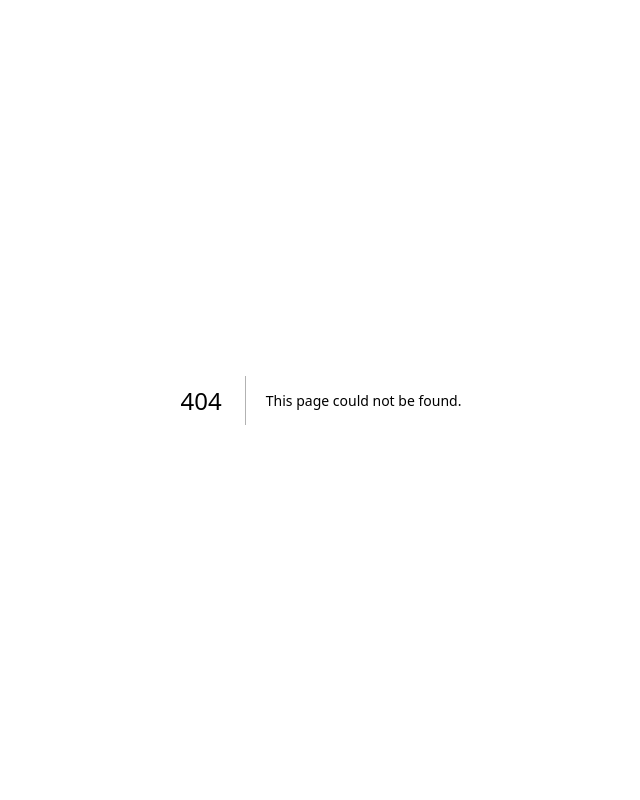
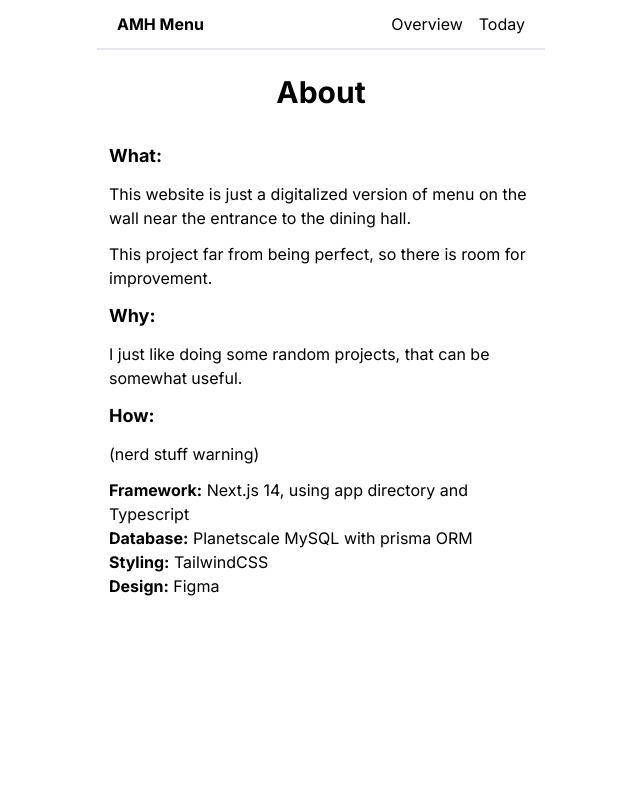
Before and after one commit to Herobread/amh-menu, a Next.js app: page /about in a window 1280 px wide. Before the commit this address had no page. Shown: the top 800 px of the page, without its empty margins (319-959 px from the left). Built offline with nearby package versions, Linux system fonts and the light colour scheme.

Commit message:
about page

```diff
--- /dev/null
+++ b/app/(root)/about/page.tsx
@@ -0,0 +1,44 @@
+import Header from '@/components/Header'
+import H3 from '@/components/typography/H3'
+
+export default function Page() {
+	return (
+		<>
+			<Header header={'About'} subheader="" />
+			<div className="grid gap-3">
+				<H3>What:</H3>
+				<p>
+					This website is just a digitalized version of menu on the
+					wall near the entrance to the dining hall.
+				</p>
+				<p>
+					This project far from being perfect, so there is room for
+					improvement.
+				</p>
+				<H3>Why:</H3>
+				<p>
+					I just like doing some random projects, that can be somewhat
+					useful.
+				</p>
+				<H3>How:</H3>
+				<p>(nerd stuff warning)</p>
+				<ul className="">
+					<li>
+						<span className="font-bold">Framework:</span> Next.js
+						14, using app directory and Typescript
+					</li>
+					<li>
+						<span className="font-bold">Database:</span> Planetscale
+						MySQL with prisma ORM
+					</li>
+					<li>
+						<span className="font-bold">Styling:</span> TailwindCSS
+					</li>
+					<li>
+						<span className="font-bold">Design:</span> Figma
+					</li>
+				</ul>
+			</div>
+		</>
+	)
+}
--- a/components/Footer.tsx
+++ b/components/Footer.tsx
@@ -4,9 +4,13 @@ export default function Footer() {
 	return (
 		<footer className="max-w-md p-3 mx-auto border-t-2 border-gray flex flex-col">
 			<p className="font-bold">Info:</p>
+			<Link href={'/about'} className="hover:underline">
+				About
+			</Link>
 			<Link
 				href={'https://github.com/Herobread/amh-menu'}
 				className="hover:underline"
+				target="_blank"
 			>
 				GitHub Repo
 			</Link>
```
